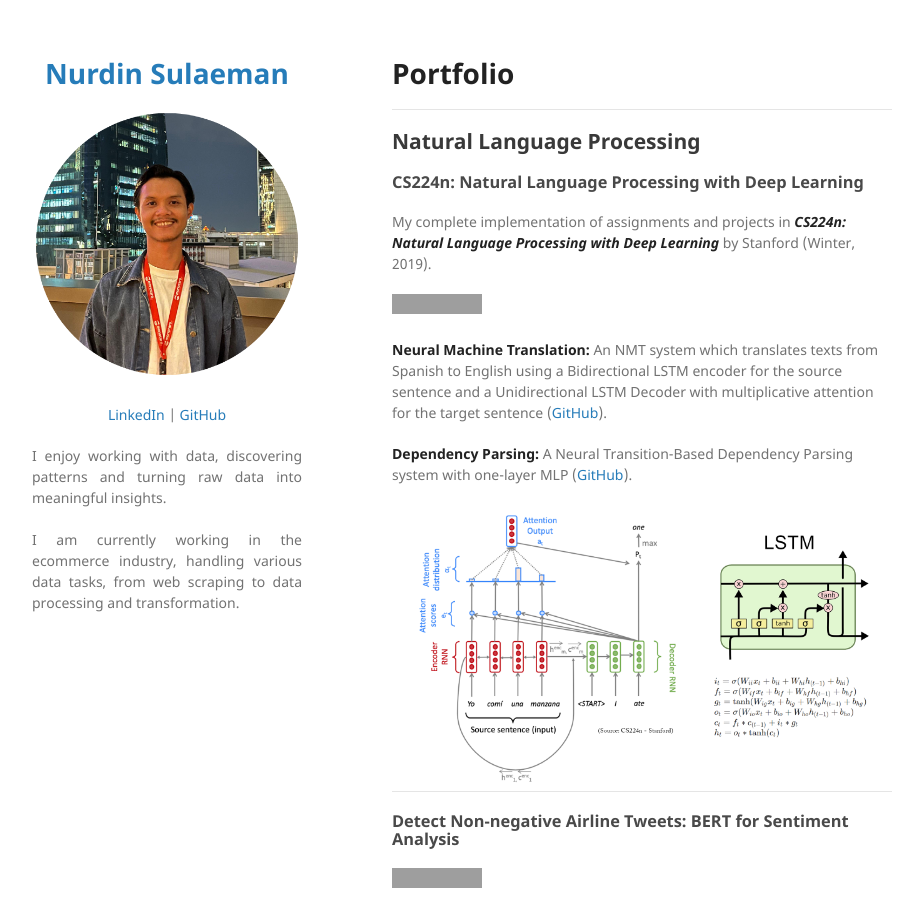
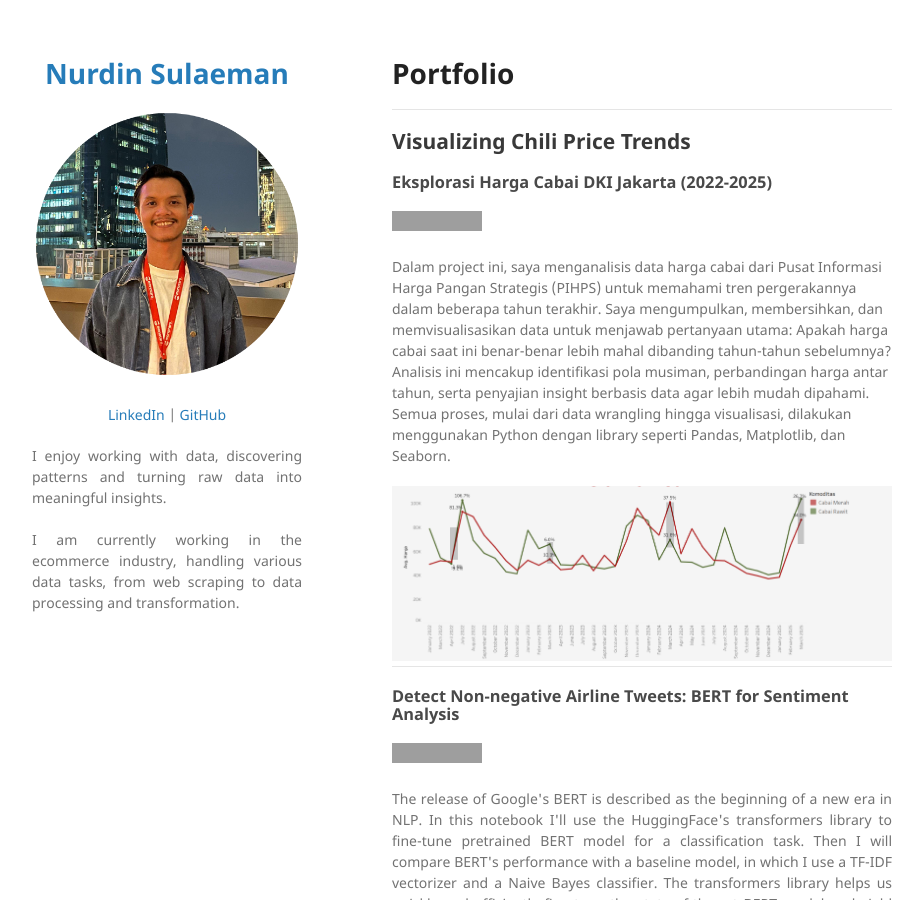
Before and after one commit to nurdinsulaemann/nurdinsulaemann.github.io, a Jekyll site: the page built from index.md, in a window 1280 px wide and 900 px high. Shown: the whole window, without its empty margins (178-1101 px from the left). Built offline with Jekyll 4.4.1, drawn with Linux system fonts in a browser that asks for light colours; our own code applies the rules of GitHub Pages for plain Markdown files; grey boxes are pictures that could not be loaded.

Commit message:
Update index.md

```diff
--- a/index.md
+++ b/index.md
@@ -1,18 +1,15 @@
 # Portfolio
 ---
-## Natural Language Processing
-
-### CS224n: Natural Language Processing with Deep Learning
-
-My complete implementation of assignments and projects in [***CS224n: Natural Language Processing with Deep Learning***](http://web.stanford.edu/class/cs224n/) by Stanford (Winter, 2019).
+## Visualizing Chili Price Trends
+### Eksplorasi Harga Cabai DKI Jakarta (2022-2025)
 
 [![View on GitHub](https://img.shields.io/badge/GitHub-View_on_GitHub-blue?logo=GitHub)](https://github.com/chriskhanhtran/CS224n-NLP-Solutions/tree/master/assignments/)
 
-**Neural Machine Translation:** An NMT system which translates texts from Spanish to English using a Bidirectional LSTM encoder for the source sentence and a Unidirectional LSTM Decoder with multiplicative attention for the target sentence ([GitHub](https://github.com/chriskhanhtran/CS224n-NLP-Solutions/tree/master/assignments/)).
+Dalam project ini, saya menganalisis data harga cabai dari Pusat Informasi Harga Pangan Strategis (PIHPS) untuk memahami tren pergerakannya dalam beberapa tahun terakhir. Saya mengumpulkan, membersihkan, dan memvisualisasikan data untuk menjawab pertanyaan utama: Apakah harga cabai saat ini benar-benar lebih mahal dibanding tahun-tahun sebelumnya?
+<br>
+Analisis ini mencakup identifikasi pola musiman, perbandingan harga antar tahun, serta penyajian insight berbasis data agar lebih mudah dipahami. Semua proses, mulai dari data wrangling hingga visualisasi, dilakukan menggunakan Python dengan library seperti Pandas, Matplotlib, dan Seaborn.
 
-**Dependency Parsing:** A Neural Transition-Based Dependency Parsing system with one-layer MLP ([GitHub](https://github.com/chriskhanhtran/CS224n-NLP-Assignments/tree/master/assignments/a3)).
-
-<center><img src="images/nlp.png"/></center>
+<center><img src="images/tren harga cabai.png"/></center>
 
 ---
 ### Detect Non-negative Airline Tweets: BERT for Sentiment Analysis
```
